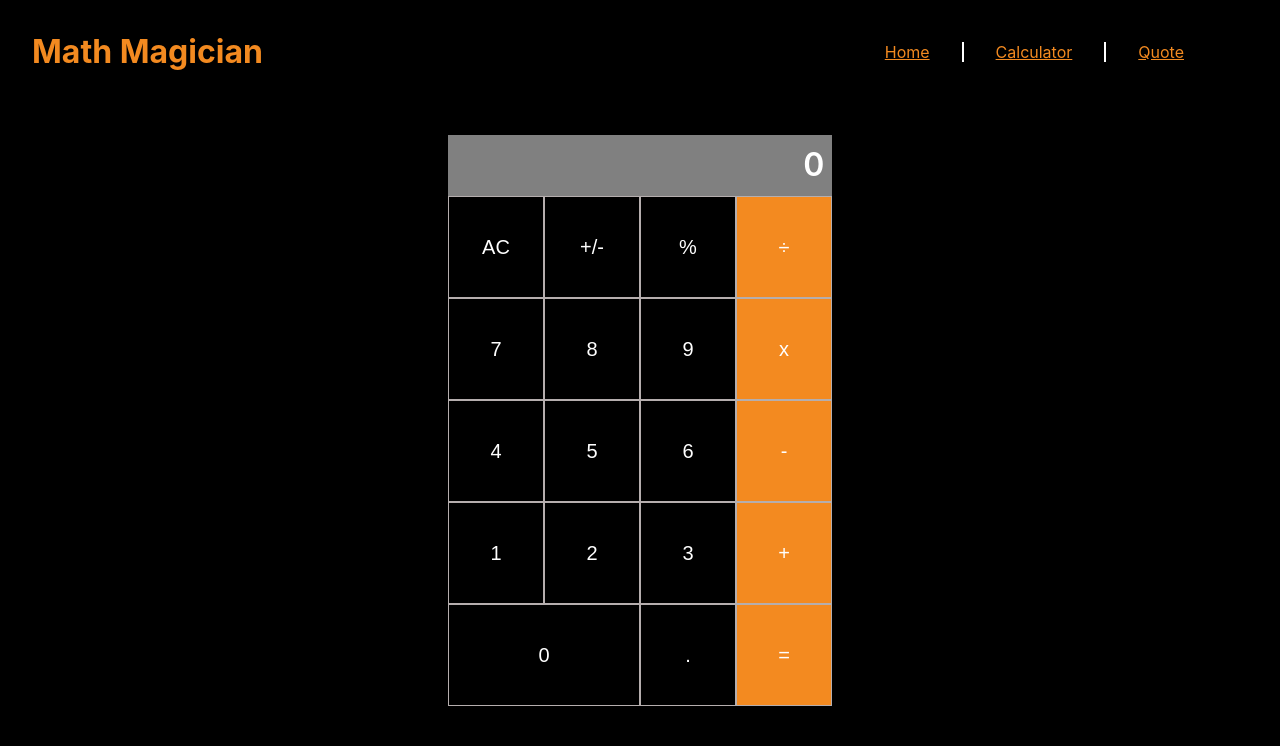
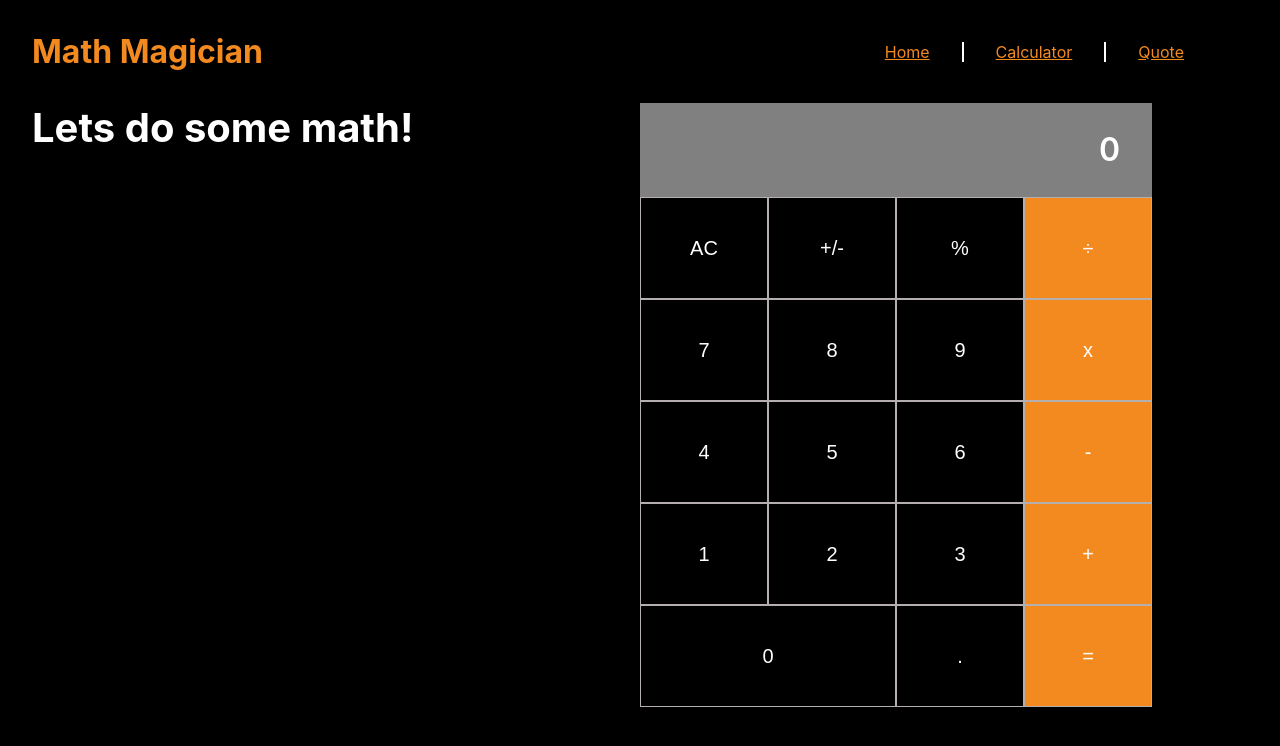
Before and after one commit to Rachelwebdev/math-magicians, a React (Create React App) app: page /calculator in a window 1280 px wide. Shown: the top 746 px of the page. Built offline with nearby package versions, Linux system fonts and the light colour scheme; the HTML template or start-up script is replaced by a standard one.

Commit message:
Add styles to calculator page

```diff
--- a/src/components/calculator.js
+++ b/src/components/calculator.js
@@ -1,8 +1,10 @@
 import React, { useState } from 'react';
 import calculate from '../logic/calculate';
+import styles from '../styles/Calculator.module.css';
 
 function Calculator() {
   const [state, setState] = useState({ total: 0, next: null, operation: null });
+
   const operateEvent = (event) => {
     const buttonName = event.target.innerHTML;
     const result = calculate(state, buttonName);
@@ -11,148 +13,151 @@ function Calculator() {
   const { total, operation, next } = state;
   return (
     <>
-      <div className="calcContainer">
-        <div id="resultDisplay">
+      <div className={styles.calculatorMain}>
+        <h1 className={styles.calcText}>Lets do some math!</h1>
+        <div className={styles.calcContainer}>
+          <div id={styles.resultDisplay}>
             {total}
             {operation}
             {next}
           </div>
-        <div className="buttons">
+          <div className={styles.buttons}>
             <button
               type="button"
-            className="btn"
+              className={styles.btn}
               onClick={operateEvent}
             >
               AC
             </button>
             <button
               type="button"
-            className="btn"
+              className={styles.btn}
               onClick={operateEvent}
             >
               +/-
             </button>
             <button
               type="button"
-            className="btn"
+              className={styles.btn}
               onClick={operateEvent}
             >
               %
             </button>
             <button
               type="button"
-            className="btn operation"
+              className={`${styles.btn} ${styles.operation}`}
               onClick={operateEvent}
             >
               ÷
             </button>
             <button
               type="button"
-            className="btn"
+              className={styles.btn}
               onClick={operateEvent}
             >
               7
             </button>
             <button
               type="button"
-            className="btn"
+              className={styles.btn}
               onClick={operateEvent}
             >
               8
             </button>
             <button
               type="button"
-            className="btn"
+              className={styles.btn}
               onClick={operateEvent}
             >
               9
             </button>
             <button
               type="button"
-            className="btn operation"
+              className={`${styles.btn} ${styles.operation}`}
               onClick={operateEvent}
             >
               x
             </button>
             <button
               type="button"
-            className="btn"
+              className={styles.btn}
               onClick={operateEvent}
             >
               4
             </button>
             <button
               type="button"
-            className="btn"
+              className={styles.btn}
               onClick={operateEvent}
             >
               5
             </button>
             <button
               type="button"
-            className="btn"
+              className={styles.btn}
               onClick={operateEvent}
             >
               6
             </button>
             <button
               type="button"
-            className="btn operation"
+              className={`${styles.btn} ${styles.operation}`}
               onClick={operateEvent}
             >
               -
             </button>
             <button
               type="button"
-            className="btn"
+              className={styles.btn}
               onClick={operateEvent}
             >
               1
             </button>
             <button
               type="button"
-            className="btn"
+              className={styles.btn}
               onClick={operateEvent}
             >
               2
             </button>
             <button
               type="button"
-            className="btn"
+              className={styles.btn}
               onClick={operateEvent}
             >
               3
             </button>
             <button
               type="button"
-            className="btn operation"
+              className={`${styles.btn} ${styles.operation}`}
               onClick={operateEvent}
             >
               +
             </button>
           </div>
-        <div className="lastRow">
+          <div className={styles.lastRow}>
             <button
               type="button"
-            className="btn"
+              className={styles.btn}
               onClick={operateEvent}
             >
               0
             </button>
             <button
               type="button"
-            className="btn"
+              className={styles.btn}
               onClick={operateEvent}
             >
               .
             </button>
             <button
               type="button"
-            className="btn operation"
+              className={`${styles.btn} ${styles.operation}`}
               onClick={operateEvent}
             >
               =
             </button>
+          </div>
         </div>
       </div>
     </>
--- /dev/null
+++ b/src/styles/Calculator.module.css
@@ -0,0 +1,68 @@
+.calculatorMain {
+  display: flex;
+  width: 100%;
+}
+
+.calcText {
+  width: 50%;
+  font-size: 2.5rem;
+  padding-left: 2rem;
+}
+
+.calcContainer {
+  width: 40%;
+}
+
+#resultDisplay {
+  line-height: 30px;
+  padding: 2rem;
+  font-size: 2rem;
+  text-align: right;
+  font-weight: 600;
+  background-color: #808080;
+  color: #fff;
+}
+
+.buttons {
+  display: grid;
+  border: 1px;
+  grid-template-columns: 1fr 1fr 1fr 1fr;
+  background-color: rgb(225, 224, 224);
+}
+
+.buttons div {
+  border-top: 2px solid #b5aeae;
+}
+
+.btn {
+  border: 1.5px solid #b5aeae;
+  line-height: 100px;
+  text-align: center;
+  font-size: 20px;
+}
+
+.btn:hover {
+  cursor: pointer;
+  background-color: #a29e9e;
+}
+
+.operation {
+  background-color: rgb(243, 138, 32);
+}
+
+.operation:hover {
+  background-color: rgb(198, 103, 7);
+}
+
+.lastRow {
+  display: grid;
+  grid-template-columns: 2fr 1fr 1fr;
+  grid-column: 1 / -1;
+  background-color: rgb(225, 224, 224);
+}
+
+@media (max-width: 768px) {
+  .calcContainer {
+    /* max-width: 70%; */
+  }
+}
```
Lines whose indentation alone changed are shown as unchanged.
